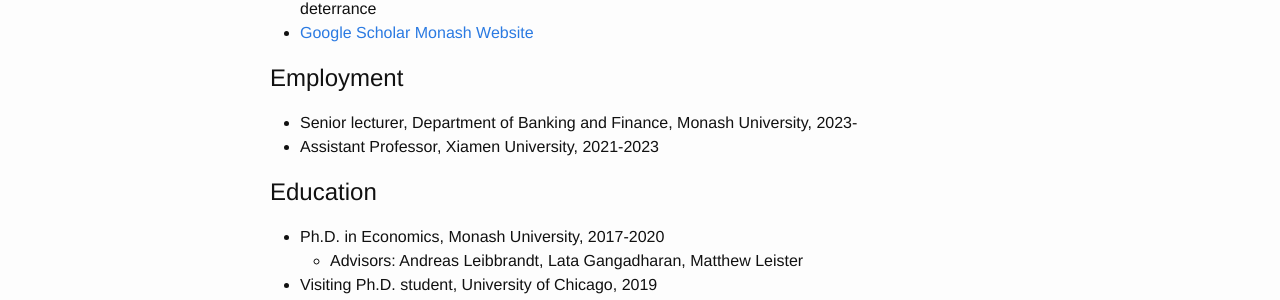
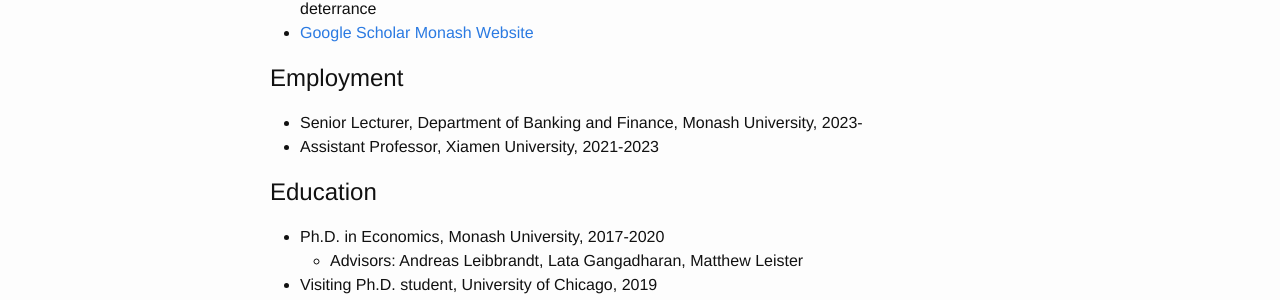
Before and after one commit to zhengyang-bao/zhengyang-bao.github.io, a Jekyll site: the page built from index.md, in a window 1280 px wide. Shown: the part 182-482 px from the top of the page. Built offline with Jekyll 4.4.1, drawn with Linux system fonts in a browser that asks for light colours.

```diff
--- a/index.md
+++ b/index.md
@@ -8,7 +8,7 @@ layout: default
 - [Google Scholar](https://scholar.google.com/citations?user=3MKaiOcAAAAJ&hl) [Monash Website](https://research.monash.edu/en/persons/leo-bao)
 
 ## Employment
-- Senior lecturer, Department of Banking and Finance, Monash University, 2023-
+- Senior Lecturer, Department of Banking and Finance, Monash University, 2023-
 - Assistant Professor, Xiamen University, 2021-2023
 
 ## Education
```
